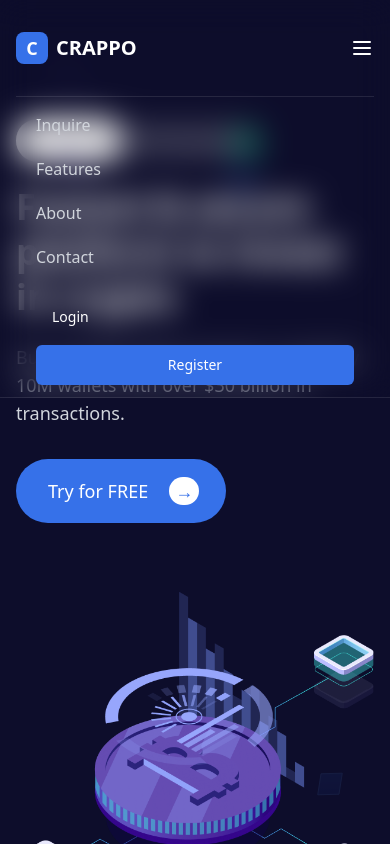
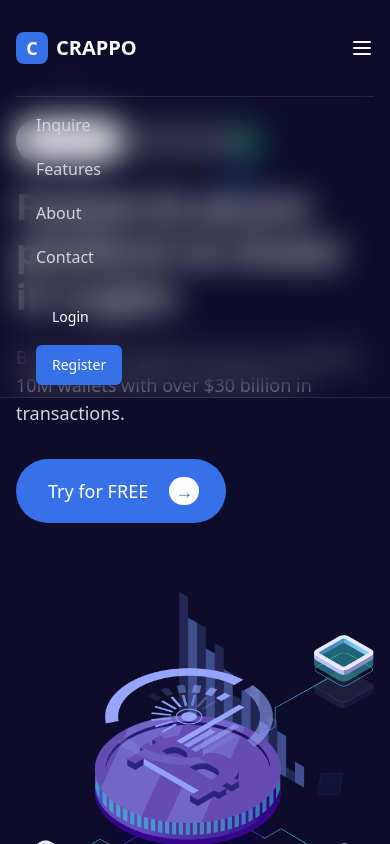
Before and after one commit to AmmadMughal20/crappo, a Next.js app: page / in a window 390 px wide. Both pictures are taken after a click on the button 362 px from the left and 48 px from the top of the page. Shown: the top 844 px of the page. Built offline with nearby package versions, Linux system fonts and the light colour scheme.

Commit message:
Added menu links on mobile nav

```diff
--- a/src/app/components/Navigation.tsx
+++ b/src/app/components/Navigation.tsx
@@ -117,12 +117,16 @@ const Navigation = () =>
                                 </a>
                             ))}
                             <div className="flex flex-col space-y-2 px-3 pt-4">
+                                <Link href='/login'>
                                     <Button variant="ghost" className="text-white justify-start">
                                         Login
                                     </Button>
+                                </Link>
+                                <Link href='/register'>
                                     <Button className="bg-accent text-white">
                                         Register
                                     </Button>
+                                </Link>
                             </div>
                         </div>
                     </motion.div>
```
Lines whose indentation alone changed are shown as unchanged.
